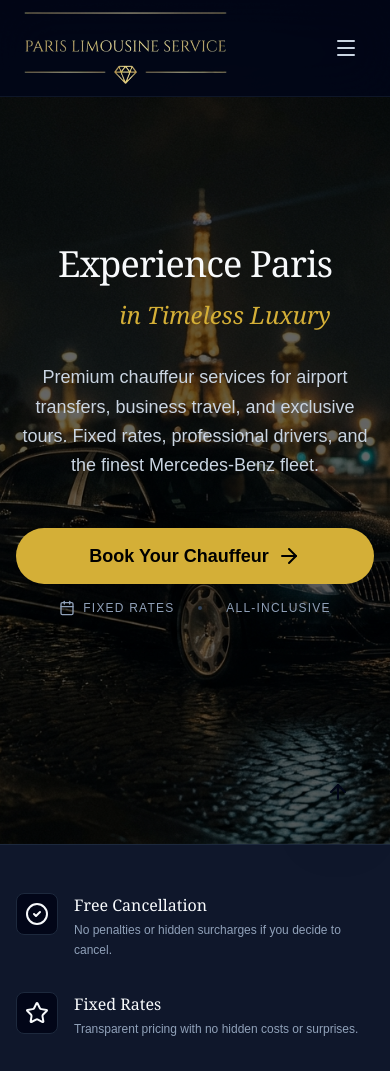
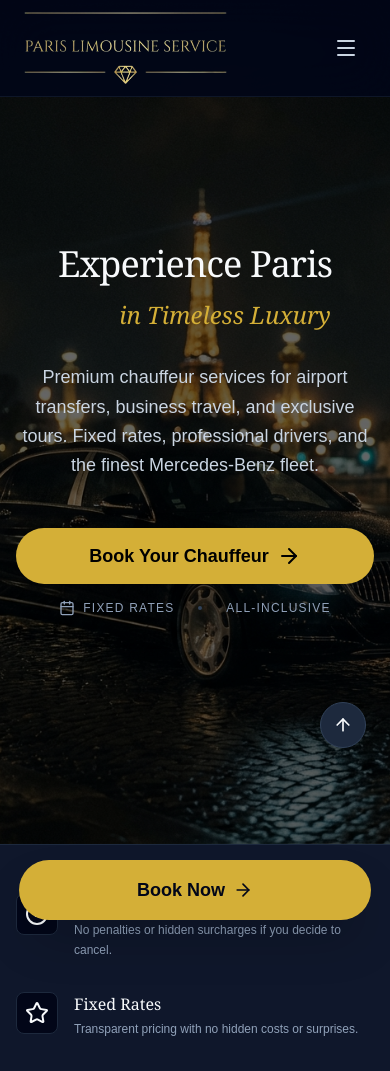
Before and after one commit to JosueNANTHAKUMAR/paris-limousine-service, a Next.js app: page / in a window 390 px wide. Shown: the top 1071 px of the page. Built offline with nearby package versions, Linux system fonts and the light colour scheme; a web font is replaced by a local one.

Commit message:
Fix mobile date/time layout and add sticky booking button

```diff
--- a/src/app/page.tsx
+++ b/src/app/page.tsx
@@ -15,9 +15,17 @@
 import { motion, AnimatePresence } from "framer-motion";
 import { useActiveSection } from "@/lib/hooks/useActiveSection";
 
+import { QuoteCalculator } from "@/components/features/QuoteCalculator";
+
 export default function Home() {
   const [navOpen, setNavOpen] = useState(false);
+  const [isModalOpen, setIsModalOpen] = useState(false);
   const activeSection = useActiveSection(["booking", "destinations", "services", "fleet", "packages", "about", "contact"]);
+
+  const openModal = () => {
+    setIsModalOpen(true);
+    if (typeof window !== 'undefined' && window.navigator.vibrate) window.navigator.vibrate(10);
+  };
 
   return (
     <main className="min-h-screen bg-slate-950 text-slate-50 selection:bg-gold/30 selection:text-gold">
@@ -164,7 +172,7 @@
         )}
       </AnimatePresence>
 
-      <HeroSection />
+      <HeroSection onOpenModal={openModal} />
 
       <FeaturesStrip />
 
@@ -310,6 +318,62 @@
         </div>
       </footer>
 
+      {/* Global Mobile Booking Modal */}
+      <AnimatePresence>
+        {isModalOpen && (
+          <div className="fixed inset-0 z-[100] lg:hidden">
+            <motion.div
+              initial={{ opacity: 0 }}
+              animate={{ opacity: 1 }}
+              exit={{ opacity: 0 }}
+              onClick={() => setIsModalOpen(false)}
+              className="absolute inset-0 bg-slate-950/90 backdrop-blur-md"
+            />
+            <motion.div
+              initial={{ y: "100%" }}
+              animate={{ y: 0 }}
+              exit={{ y: "100%" }}
+              transition={{ type: "spring", damping: 25, stiffness: 200 }}
+              className="absolute inset-x-0 bottom-0 top-16 bg-slate-900 rounded-t-[2.5rem] border-t border-slate-800 shadow-2xl overflow-hidden flex flex-col"
+            >
+              {/* Handle Bar */}
+              <div className="w-12 h-1.5 bg-slate-700 rounded-full mx-auto mt-4 mb-2 shrink-0" />
+
+              <div className="p-6 flex items-center justify-between border-b border-slate-800/50 shrink-0">
+                <h3 className="text-2xl font-serif text-slate-50">Book Your Transfer</h3>
+                <button
+                  onClick={() => setIsModalOpen(false)}
+                  className="p-2 bg-slate-800 rounded-full text-slate-400 hover:text-white transition-colors"
+                >
+                  <X className="h-5 w-5" />
+                </button>
+              </div>
+
+              <div className="flex-1 overflow-hidden relative bg-slate-900">
+                <div className="h-full max-w-md mx-auto">
+                  <QuoteCalculator isModal={true} />
+                </div>
+              </div>
+            </motion.div>
+          </div>
+        )}
+      </AnimatePresence>
+
+      {/* Sticky Book Now Button (Mobile) */}
+      <motion.div
+        initial={{ y: 100 }}
+        animate={{ y: activeSection !== "booking" ? 0 : 100 }}
+        transition={{ duration: 0.3 }}
+        className="fixed bottom-6 left-1/2 -translate-x-1/2 z-[40] lg:hidden w-full px-4 max-w-sm"
+      >
+        <button
+          onClick={openModal}
+          className="w-full py-4 bg-[#D4AF37] text-slate-950 font-bold text-lg rounded-full shadow-2xl shadow-gold/20 flex items-center justify-center gap-2"
+        >
+          Book Now <ArrowRight className="h-5 w-5" />
+        </button>
+      </motion.div>
+
       {/* Back to Top Button (Mobile Optimized) */}
       <motion.button
         initial={{ opacity: 0, scale: 0.5 }}
@@ -318,10 +382,10 @@
           window.scrollTo({ top: 0, behavior: 'smooth' });
           if (typeof window !== 'undefined' && window.navigator.vibrate) window.navigator.vibrate(10);
         }}
-        className="fixed bottom-6 right-6 z-[40] p-4 bg-gold text-slate-950 rounded-full shadow-2xl shadow-gold/20 lg:hidden"
+        className="fixed bottom-24 right-6 z-[40] p-3 bg-slate-800 text-gold rounded-full shadow-xl border border-slate-700 lg:hidden"
         aria-label="Back to top"
       >
-        <ArrowRight className="h-6 w-6 -rotate-90" />
+        <ArrowRight className="h-5 w-5 -rotate-90" />
       </motion.button>
     </main>
   );
--- a/src/components/features/QuoteCalculator.tsx
+++ b/src/components/features/QuoteCalculator.tsx
@@ -212,7 +212,7 @@
                                 </div>
                             )}
 
-                            <div className="grid grid-cols-2 gap-4">
+                            <div className="grid grid-cols-1 sm:grid-cols-2 gap-4">
                                 <div className="space-y-2">
                                     <label className="text-xs font-semibold text-gold uppercase tracking-wider ml-1">Date</label>
                                     <div className="relative group">
--- a/src/components/layout/HeroSection.tsx
+++ b/src/components/layout/HeroSection.tsx
@@ -1,20 +1,15 @@
 "use client";
 
-import { useState } from "react";
 import { QuoteCalculator } from "@/components/features/QuoteCalculator";
 import Image from "next/image";
-import { motion, AnimatePresence } from "framer-motion";
-import { X, Calendar, ArrowRight } from "lucide-react";
+import { Calendar, ArrowRight } from "lucide-react";
 import { Button } from "@/components/ui/Button";
 
-export function HeroSection() {
-    const [isModalOpen, setIsModalOpen] = useState(false);
+interface HeroSectionProps {
+    onOpenModal: () => void;
+}
 
-    const openModal = () => {
-        setIsModalOpen(true);
-        if (typeof window !== 'undefined' && window.navigator.vibrate) window.navigator.vibrate(10);
-    };
-
+export function HeroSection({ onOpenModal }: HeroSectionProps) {
     return (
         <section id="booking" className="relative min-h-screen flex items-center justify-center pt-24 pb-20 overflow-hidden">
             {/* Background Image & Overlay */}
@@ -52,7 +47,7 @@
                     {/* Mobile Booking Trigger */}
                     <div className="lg:hidden flex flex-col items-center gap-4 pt-4">
                         <Button
-                            onClick={openModal}
+                            onClick={onOpenModal}
                             className="w-full max-w-sm py-7 text-lg !bg-[#D4AF37] hover:!bg-[#E5C55D] !text-black font-extrabold rounded-full shadow-2xl shadow-gold/30 transform active:scale-95 transition-all flex items-center justify-center"
                         >
                             Book Your Chauffeur <ArrowRight className="ml-2 h-6 w-6" />
@@ -73,47 +68,6 @@
                     <QuoteCalculator />
                 </div>
             </div>
-
-            {/* Mobile Booking Modal (Bottom Sheet Style) */}
-            <AnimatePresence>
-                {isModalOpen && (
-                    <div className="fixed inset-0 z-[100] lg:hidden">
-                        <motion.div
-                            initial={{ opacity: 0 }}
-                            animate={{ opacity: 1 }}
-                            exit={{ opacity: 0 }}
-                            onClick={() => setIsModalOpen(false)}
-                            className="absolute inset-0 bg-slate-950/90 backdrop-blur-md"
-                        />
-                        <motion.div
-                            initial={{ y: "100%" }}
-                            animate={{ y: 0 }}
-                            exit={{ y: "100%" }}
-                            transition={{ type: "spring", damping: 25, stiffness: 200 }}
-                            className="absolute inset-x-0 bottom-0 top-16 bg-slate-900 rounded-t-[2.5rem] border-t border-slate-800 shadow-2xl overflow-hidden flex flex-col"
-                        >
-                            {/* Handle Bar */}
-                            <div className="w-12 h-1.5 bg-slate-700 rounded-full mx-auto mt-4 mb-2 shrink-0" />
-
-                            <div className="p-6 flex items-center justify-between border-b border-slate-800/50 shrink-0">
-                                <h3 className="text-2xl font-serif text-slate-50">Book Your Transfer</h3>
-                                <button
-                                    onClick={() => setIsModalOpen(false)}
-                                    className="p-2 bg-slate-800 rounded-full text-slate-400 hover:text-white transition-colors"
-                                >
-                                    <X className="h-5 w-5" />
-                                </button>
-                            </div>
-
-                            <div className="flex-1 overflow-hidden relative bg-slate-900">
-                                <div className="h-full max-w-md mx-auto">
-                                    <QuoteCalculator isModal={true} />
-                                </div>
-                            </div>
-                        </motion.div>
-                    </div>
-                )}
-            </AnimatePresence>
         </section>
     );
 }
```
